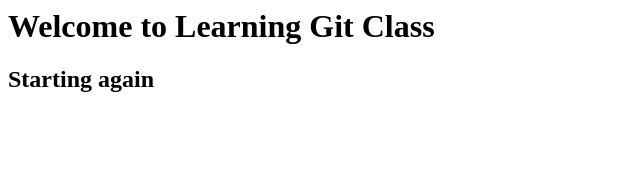
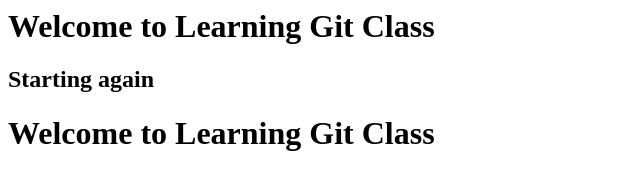
Before and after one commit to sonalman/test1, a plain HTML site: page index.html in a window 1280 px wide. Shown: the whole page, without its empty margins (0-640 px from the left). Drawn offline with Linux system fonts and the light colour scheme.

Commit message:
Second Release

```diff
--- a/index.html
+++ b/index.html
@@ -1,2 +1,3 @@
 <h1>Welcome to Learning Git Class</h1>
 <h2>Starting again</h2>
+<h1>Welcome to Learning Git Class</h1>
```
Also changed, not shown: homepage.html (+1 -0 lines).
